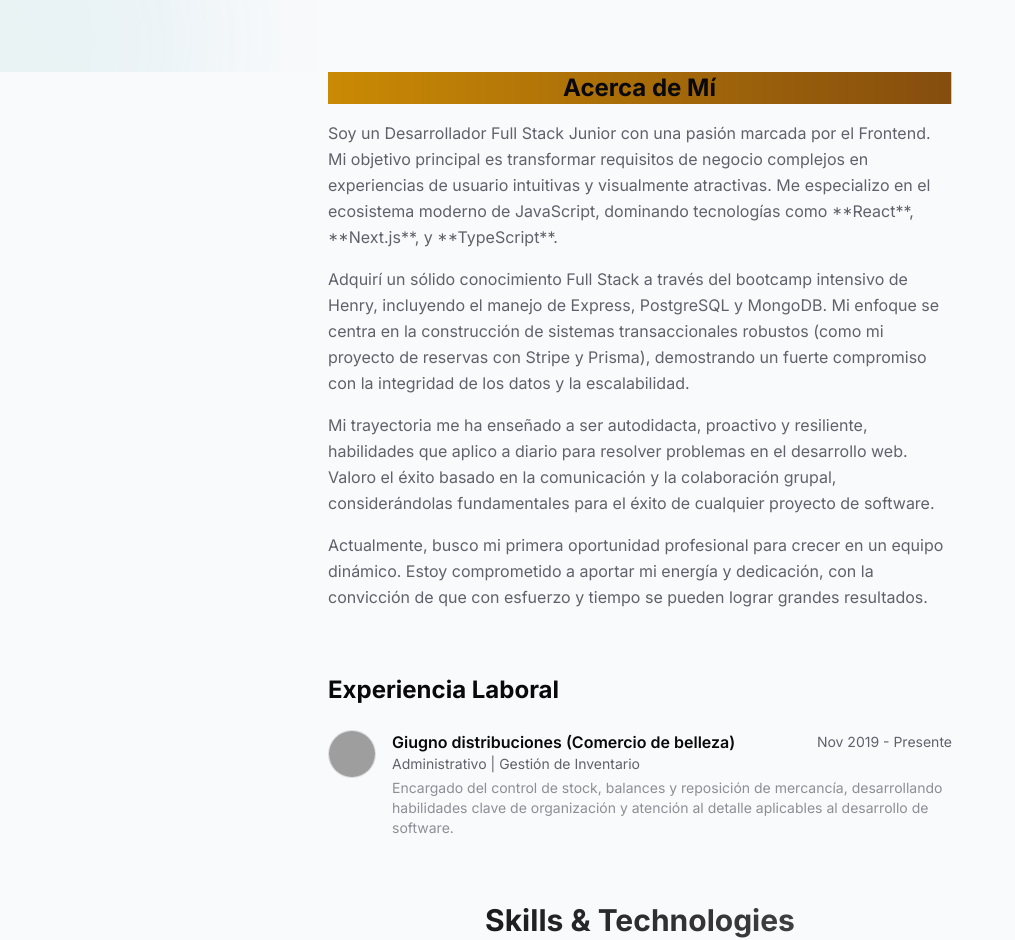
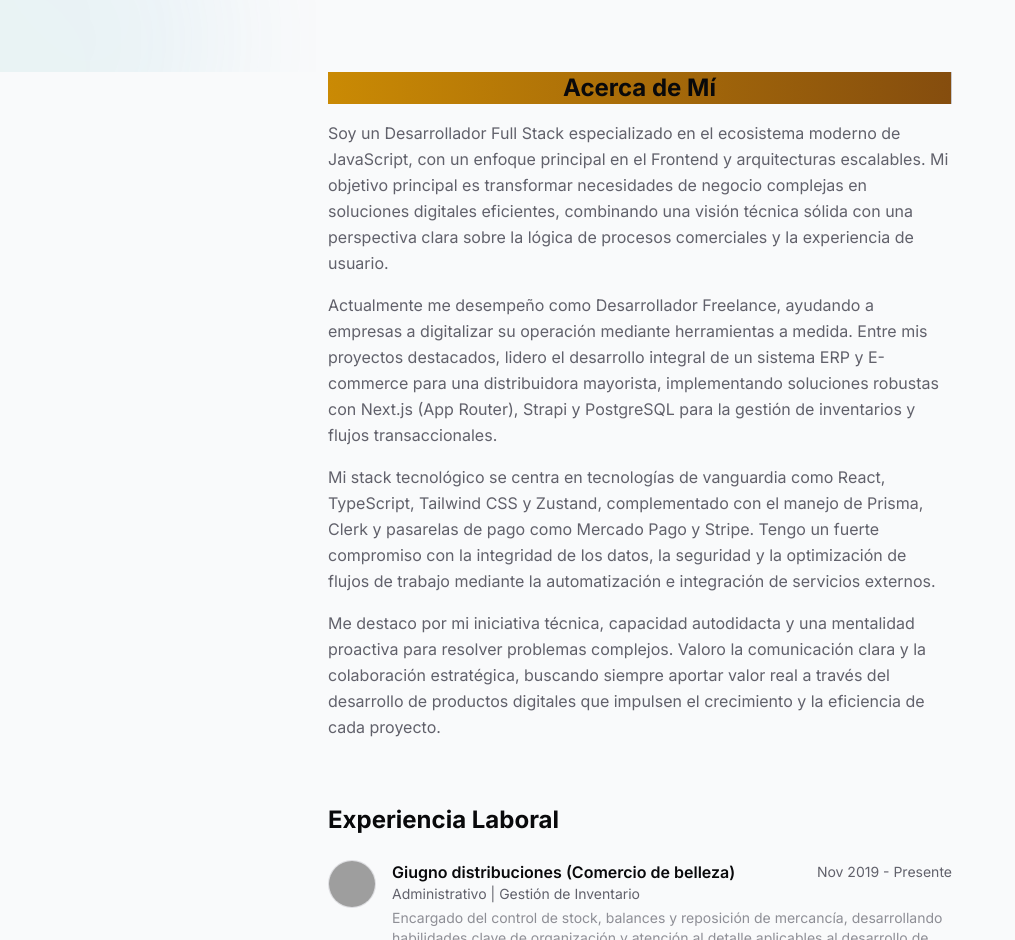
Before and after one commit to BrunoGiugno26/BrunoGiugno-portafolio, a Next.js app: page / in a window 1280 px wide. Shown: the part 840-1780 px from the top of the page, without its empty margins (0-1015 px from the left). Built offline with nearby package versions, Linux system fonts and the light colour scheme; grey boxes are pictures that could not be loaded.

Commit message:
cambios en el acerca de mi

```diff
--- a/app/page.tsx
+++ b/app/page.tsx
@@ -95,13 +95,7 @@ const projects = [
     title: "Jano - Banco-Digital-Landing-page",
     description:
       "Landing page moderna de banco digital (SPA) desarrollada con Next.js, Tailwind CSS y animaciones con Framer Motion.",
-    tags: [
-      "Next.js",
-      "Tailwind CSS",
-      "React",
-      "Framer Motion",
-      "UI/UX",
-    ],
+    tags: ["Next.js", "Tailwind CSS", "React", "Framer Motion", "UI/UX"],
     imageUrl:
       "https://ik.imagekit.io/fefgntjox/logo-jano.png?updatedAt=1760629433610", // Imagen principal
     featured: true,
@@ -115,7 +109,7 @@ const projects = [
     // Nota: El código original no tiene 'longDescription', 'problem', 'solution', etc.,
     // pero mantengo el resto de las propiedades clave en el nuevo formato.
   },
-]
+];
 
 const navigation = [
   { name: "Proyectos", href: "#projects" },
@@ -463,33 +457,41 @@ export default function Home() {
             </h2>
             <div className="space-y-4 leading-relaxed text-muted-foreground">
               <p>
-                Soy un Desarrollador Full Stack Junior con una pasión marcada
-                por el Frontend. Mi objetivo principal es transformar requisitos
-                de negocio complejos en experiencias de usuario intuitivas y
-                visualmente atractivas. Me especializo en el ecosistema moderno
-                de JavaScript, dominando tecnologías como **React**,
-                **Next.js**, y **TypeScript**.
+                Soy un Desarrollador Full Stack especializado en el ecosistema
+                moderno de JavaScript, con un enfoque principal en el Frontend y
+                arquitecturas escalables. Mi objetivo principal es transformar
+                necesidades de negocio complejas en soluciones digitales
+                eficientes, combinando una visión técnica sólida con una
+                perspectiva clara sobre la lógica de procesos comerciales y la
+                experiencia de usuario.
               </p>
+
               <p>
-                Adquirí un sólido conocimiento Full Stack a través del bootcamp
-                intensivo de Henry, incluyendo el manejo de Express, PostgreSQL
-                y MongoDB. Mi enfoque se centra en la construcción de sistemas
-                transaccionales robustos (como mi proyecto de reservas con
-                Stripe y Prisma), demostrando un fuerte compromiso con la
-                integridad de los datos y la escalabilidad.
+                Actualmente me desempeño como Desarrollador Freelance, ayudando
+                a empresas a digitalizar su operación mediante herramientas a
+                medida. Entre mis proyectos destacados, lidero el desarrollo
+                integral de un sistema ERP y E-commerce para una distribuidora
+                mayorista, implementando soluciones robustas con Next.js (App
+                Router), Strapi y PostgreSQL para la gestión de inventarios y
+                flujos transaccionales.
               </p>
+
               <p>
-                Mi trayectoria me ha enseñado a ser autodidacta, proactivo y
-                resiliente, habilidades que aplico a diario para resolver
-                problemas en el desarrollo web. Valoro el éxito basado en la
-                comunicación y la colaboración grupal, considerándolas
-                fundamentales para el éxito de cualquier proyecto de software.
+                Mi stack tecnológico se centra en tecnologías de vanguardia como
+                React, TypeScript, Tailwind CSS y Zustand, complementado con el
+                manejo de Prisma, Clerk y pasarelas de pago como Mercado Pago y
+                Stripe. Tengo un fuerte compromiso con la integridad de los
+                datos, la seguridad y la optimización de flujos de trabajo
+                mediante la automatización e integración de servicios externos.
               </p>
+
               <p>
-                Actualmente, busco mi primera oportunidad profesional para
-                crecer en un equipo dinámico. Estoy comprometido a aportar mi
-                energía y dedicación, con la convicción de que con esfuerzo y
-                tiempo se pueden lograr grandes resultados.
+                Me destaco por mi iniciativa técnica, capacidad autodidacta y
+                una mentalidad proactiva para resolver problemas complejos.
+                Valoro la comunicación clara y la colaboración estratégica,
+                buscando siempre aportar valor real a través del desarrollo de
+                productos digitales que impulsen el crecimiento y la eficiencia
+                de cada proyecto.
               </p>
             </div>
           </motion.section>
@@ -557,8 +559,9 @@ export default function Home() {
             className="space-y-6"
           >
             <div className="flex items-center justify-between">
-              <h2 className="text-2xl font-bold text-center ">Proyectos Destacados</h2>
-
+              <h2 className="text-2xl font-bold text-center ">
+                Proyectos Destacados
+              </h2>
             </div>
             <div className="grid gap-6 md:grid-cols-1 lg:grid-cols-1">
               {projects.map((project, index) => (
@@ -669,7 +672,6 @@ export default function Home() {
                   </Button>
                 ))}
               </div>
-
             </div>
 
             <div className="text-sm text-center text-muted-foreground/70">
@@ -678,7 +680,6 @@ export default function Home() {
           </motion.footer>
         </div>
       </main>
-
     </div>
   );
 }
```
